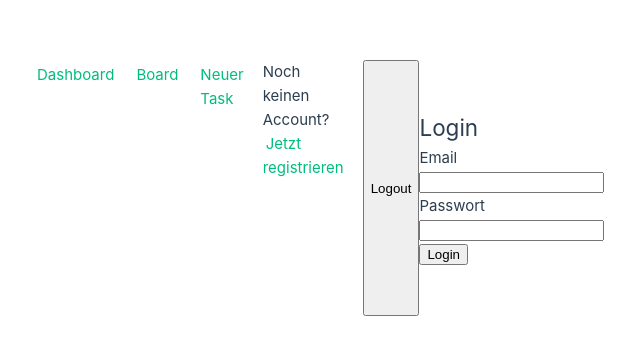
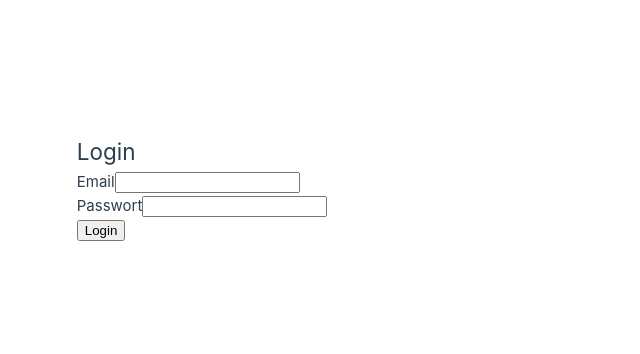
Before and after one commit to KayBeckmann/join-vue, a Vue app: page /login in a window 1280 px wide. Shown: the part 212-566 px from the top of the page, without its empty margins (30-670 px from the left). Built offline with nearby package versions, Linux system fonts and the light colour scheme; the HTML template or start-up script is replaced by a standard one.

Commit message:
v-if navbar: show only after login

```diff
--- a/src/App.vue
+++ b/src/App.vue
@@ -1,6 +1,6 @@
 <template>
   <div id="app">
-    <NavBar />
+    <NavBar v-if="$route.path !== '/login' && $route.path !== '/register'" />
     <router-view />
   </div>
 </template>
```
